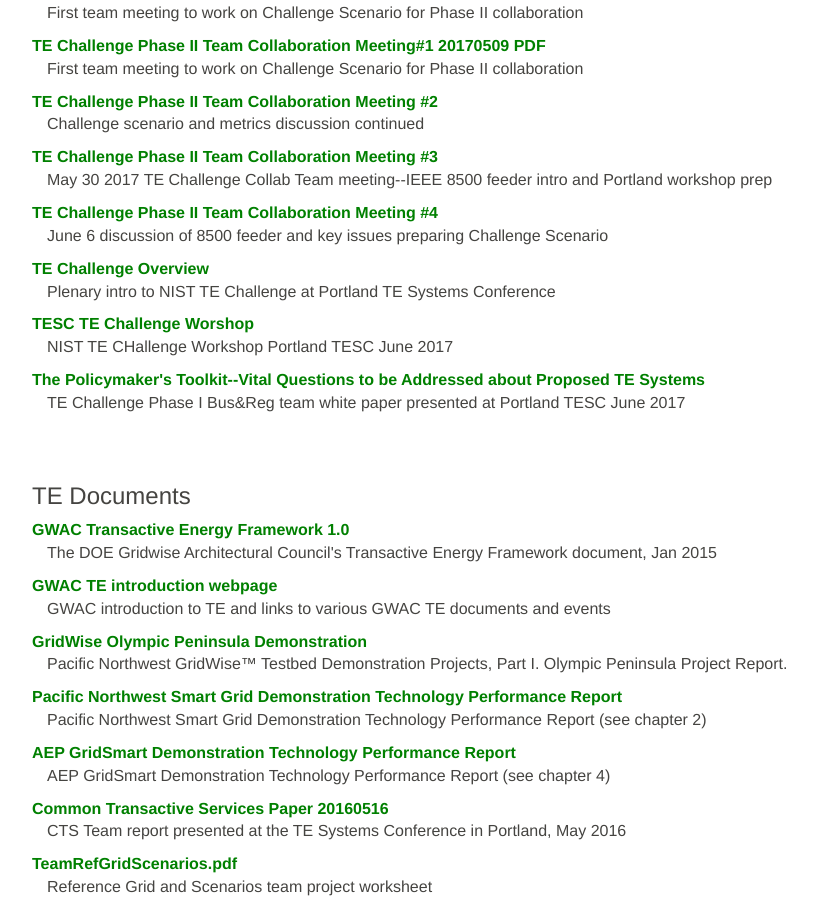
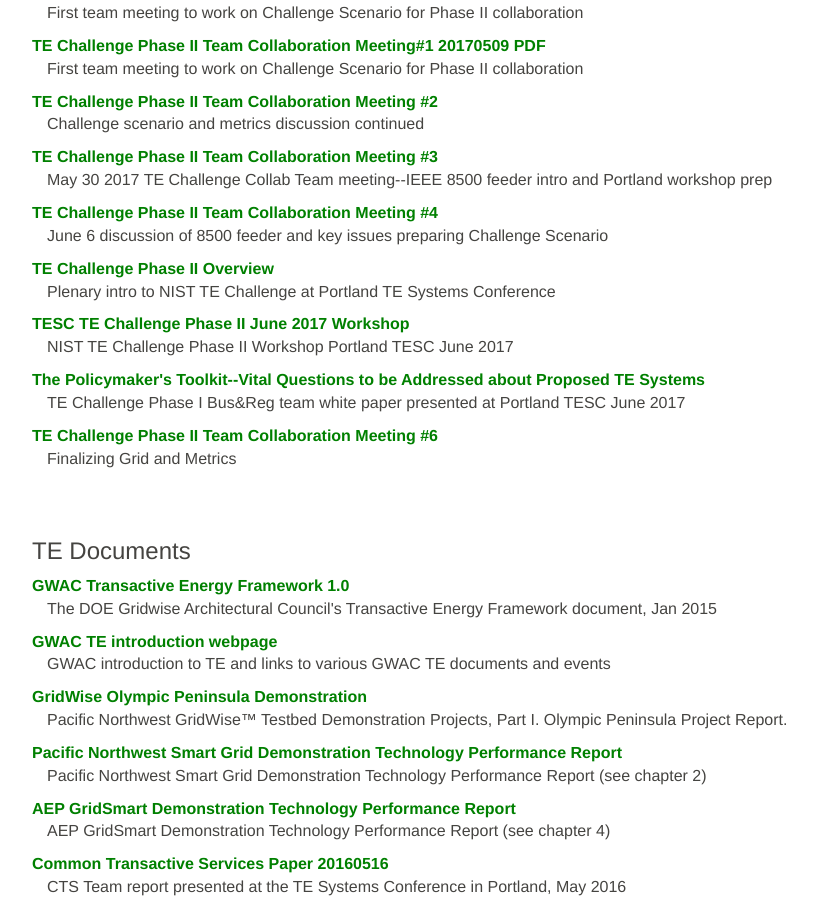
Before and after one commit to usnistgov/TEChallenge, a Jekyll site: the page built from library/index.md, in a window 1280 px wide and 900 px high, scrolled down 1170 px. Shown: the whole window, without its empty margins (38-855 px from the left). Built offline with Jekyll 4.4.1, drawn with Linux system fonts in a browser that asks for light colours.

```diff
--- a/_data/documents.yml
+++ b/_data/documents.yml
@@ -389,15 +389,15 @@
   md5: 9778753a00edae27e5d4207a85145195
   sha512: dc4939ff213c6653fdf456d64fd6b83bd24bad46ed49228ed5e1fb1ef3dd15305c0f2aeda88fcd7dc173aeccb471bc536c26058790ba54875662cca9bf6ad4ac
   team: team8
-- name: "TE Challenge Overview"
+- name: "TE Challenge Phase II Overview"
   description: "Plenary intro to NIST TE Challenge at Portland TE Systems Conference"
   category: "presentation"
   url: https://s3.amazonaws.com/nist-sgcps/TEChallenge/Library/TECP2OverviewTESCJune2017Portland.pdf
   md5: c42dc82e013b0ab04a2ad004e4113a82
   sha512: 0d472e0546bde808b4887e9478e4ae4aa805793d0f9b2e37793a7c00900f0e4635a302956f523d5e2cd5a730bec02c4a6f5d6981476aa00f0793703e86d7ec33
   team: team8
-- name: "TESC TE Challenge Worshop"
-  description: "NIST TE CHallenge Workshop Portland TESC June 2017"
+- name: "TESC TE Challenge Phase II June 2017 Workshop"
+  description: "NIST TE Challenge Phase II Workshop Portland TESC June 2017"
   category: "presentation"
   url: https://s3.amazonaws.com/nist-sgcps/TEChallenge/Library/TECP2-PortlandTESCworkshop20170614.pdf
   md5: 35417e74eb45143eb210a1d5a90b6281
@@ -410,3 +410,10 @@
   md5: 6169be039872b92c65c7df9537b1c1ee
   sha512: fbfbc6618d50a07a9941dff33c91535440766f025aad180ccf5fa4163fc417ebaa2e2d672be49be3b695977cdc2c731ebee9a40f955ba8804ff8b53a9876ab41
   team: team8
+- name: "TE Challenge Phase II Team Collaboration Meeting #6"
+  description: "Finalizing Grid and Metrics"
+  category: "presentation"
+  url: https://s3.amazonaws.com/nist-sgcps/TEChallenge/Library/TECP2TeamCollab20170628.pdf
+  md5: 7c9cfb54b9c1004880d1901f9840bece
+  sha512: 131136ea02160cf5fb2356102f33d203fe000ad0ead28c89865f3074306c48d6b95a2e817f1adb754d0e0e90a140a9ed4702539df48618c4df72b9499d2fbc72
+  team: team8
```
